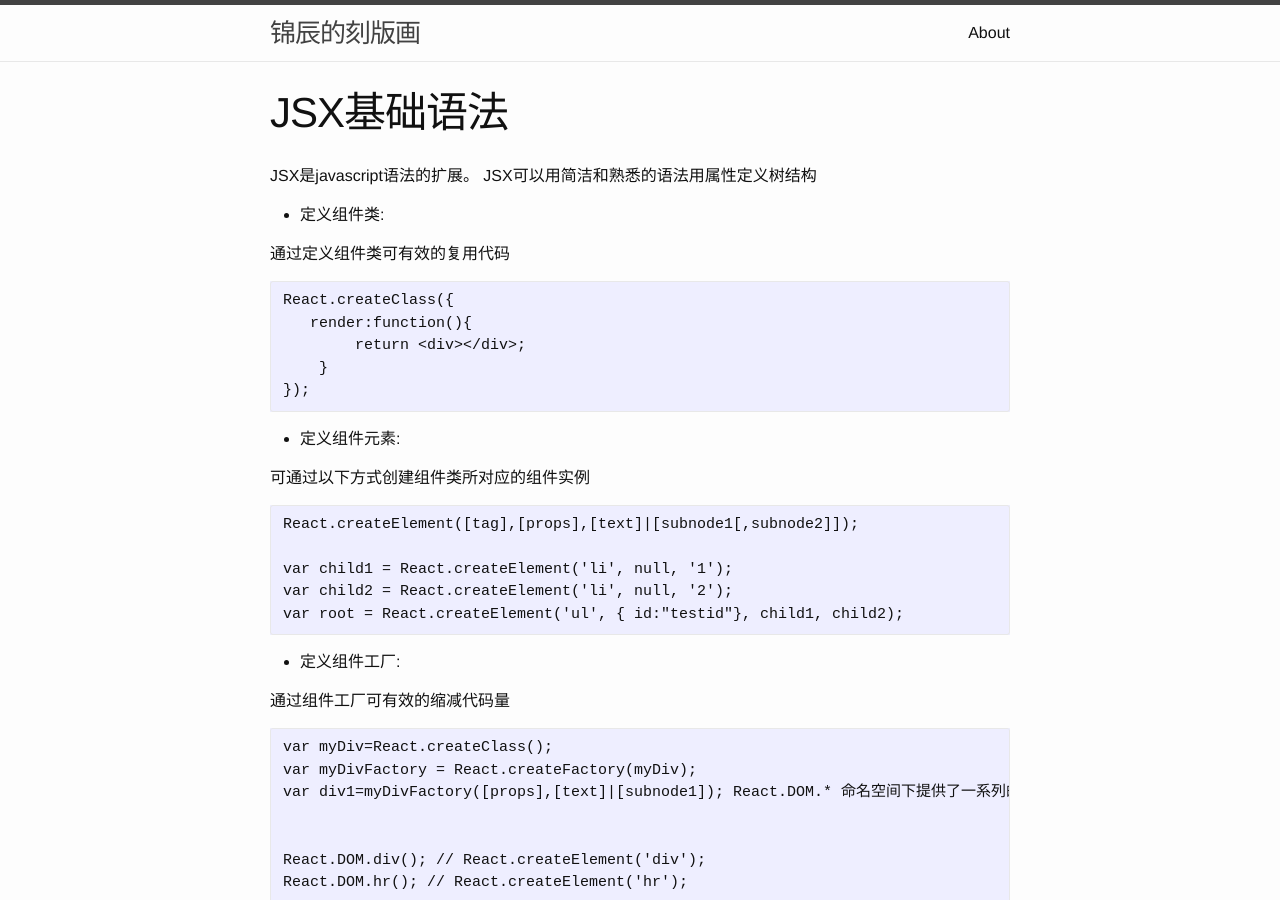
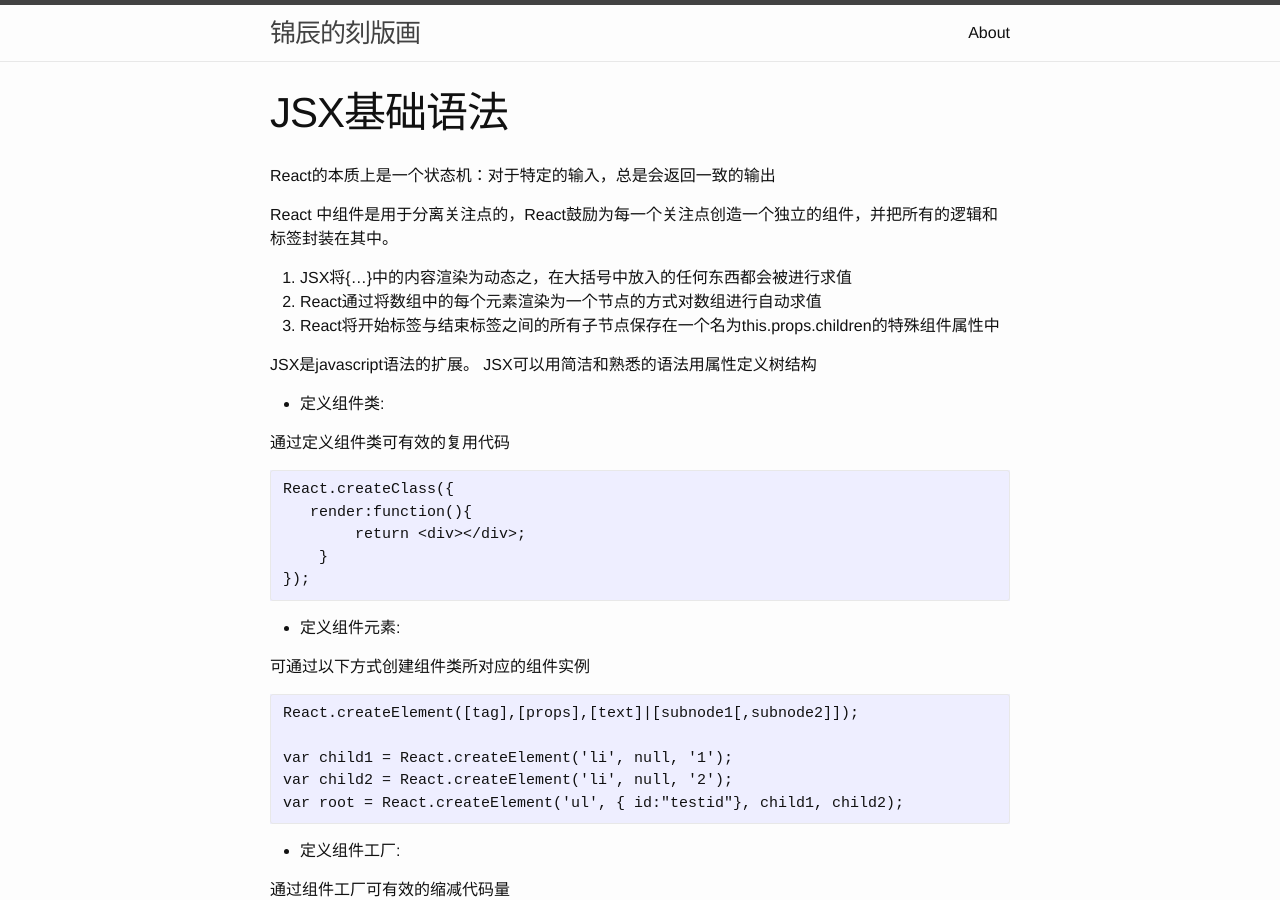
Before and after one commit to codeleafs/iigrow.github.io, a Jekyll site: the page built from _posts/2016-03-11-ReactJSXSyntax.md, in a window 1280 px wide and 900 px high. Built offline with Jekyll 4.4.1, drawn with Linux system fonts in a browser that asks for light colours.

Commit message:
fix (view): 补充部分信息

```diff
--- a/_posts/2016-03-11-ReactJSXSyntax.md
+++ b/_posts/2016-03-11-ReactJSXSyntax.md
@@ -4,6 +4,15 @@ title: "JSX基础语法"
 date: 2016-03-11 22:14
 categories: React/JSX
 ---
+
+React的本质上是一个状态机：对于特定的输入，总是会返回一致的输出
+
+React 中组件是用于分离关注点的，React鼓励为每一个关注点创造一个独立的组件，并把所有的逻辑和标签封装在其中。
+
+1. JSX将{...}中的内容渲染为动态之，在大括号中放入的任何东西都会被进行求值
+2. React通过将数组中的每个元素渲染为一个节点的方式对数组进行自动求值
+3. React将开始标签与结束标签之间的所有子节点保存在一个名为this.props.children的特殊组件属性中
+
 
 JSX是javascript语法的扩展。
 JSX可以用简洁和熟悉的语法用属性定义树结构
```
